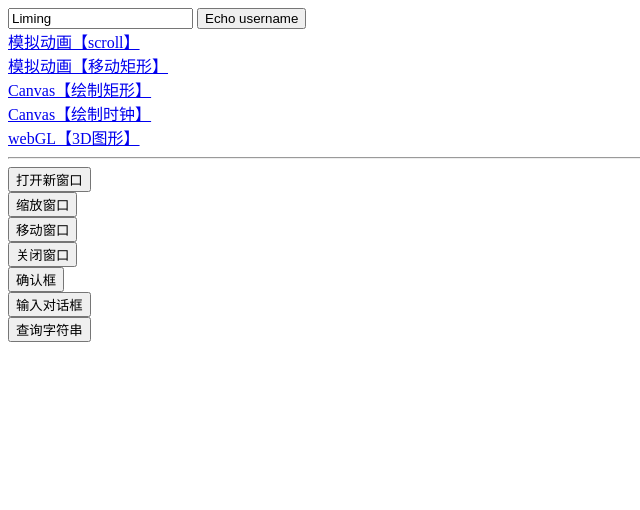
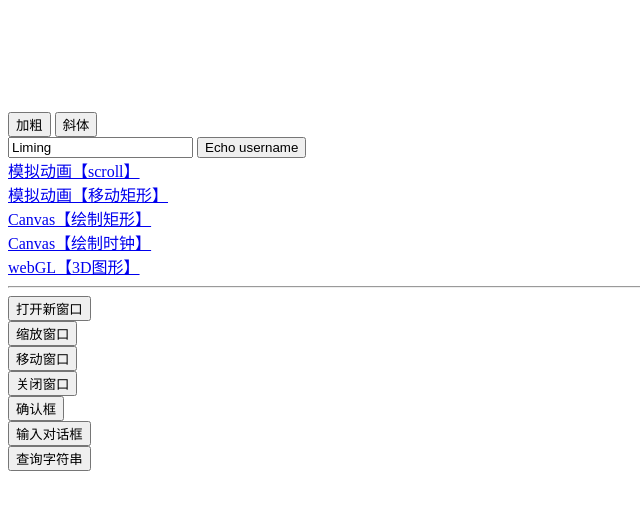
Before and after one commit to henanewind/helloNode, a website: page src/main/index.html in a window 1280 px wide. Shown: the whole page, without its empty margins (0-640 px from the left). Drawn offline with Linux system fonts and the light colour scheme.

Commit message:
+ 增加富文本编辑功能测试代码

```diff
--- a/src/main/index.html
+++ b/src/main/index.html
@@ -6,6 +6,46 @@
     <script src="js/index.js"></script>
 </head>
 <body>
+<!--富文本编辑器-->
+<iframe name="richedit" frameborder="0" style="width: 600px; height: 100px;"></iframe>
+<script>
+    frames['richedit'].document.designMode = 'on';
+</script>
+<!--<div id="richedit" style="height: 100px; width: 600px;" contenteditable="true">hello</div>-->
+<br>
+<button onclick="fBold()">加粗</button>
+<button onclick="fItalic()">斜体</button>
+<br>
+<script>
+    function fBold() {
+        // frames['richedit'].document.execCommand("bold", false, null);
+        // document.execCommand("bold", false, null);
+        // let result = frames['richedit'].document.queryCommandEnabled("bold");
+        // console.log("result bold =", result)
+        // document.execCommand("createlink", false, "http://www.baidu.com");
+        // let selection = frames['richedit'].document.getSelection();
+        // alert(selection.toString())
+        let text = frames['richedit'].document.body.innerHTML;
+        alert(text)
+    }
+    function fItalic() {
+        // frames['richedit'].document.execCommand('italic', false, null);
+        // document.execCommand("italic", false, null);
+        // let result = frames['richedit'].document.queryCommandEnabled("italic");
+        // console.log("result italic =", result)
+        //
+        // frames['richedit'].document.execCommand('fontsize', false, "18");
+        // let fontsize = frames['richedit'].document.queryCommandEnabled("fontsize");
+        // console.log("result fontsize =", fontsize)
+
+        let selection = frames['richedit'].document.getSelection();
+        // 高亮选中区域 第一个区域
+        let range = selection.getRangeAt(0);
+        let span = frames['richedit'].document.createElement('span');
+        span.style.background = "yellow";
+        range.surroundContents(span)
+    }
+</script>
 <form action="">
     <input type="text" name="username" value="Liming">
     <input type="button" value="Echo username"
```
